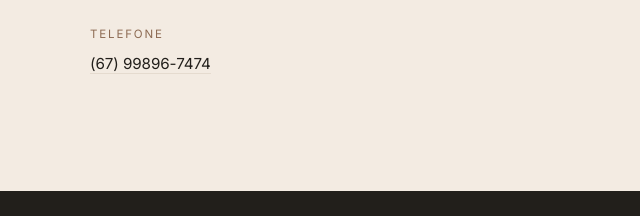
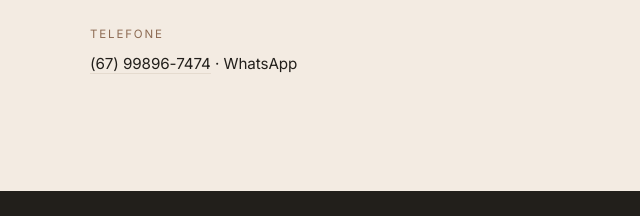
Before and after one commit to fernandommota/nataliago, a plain HTML site: page index.html in a window 1280 px wide. Shown: the part 5812-6028 px from the top of the page, 0-640 px from the left. Drawn offline with Linux system fonts and the light colour scheme.

Commit message:
Abre o WhatsApp ao clicar no telefone do contato
O número só atende por WhatsApp, então o tel: levava a uma ligação que
não seria atendida. O link agora usa a mesma mensagem dos outros botões.

Co-Authored-By: Claude Opus 5.5 <noreply@anthropic.com>

```diff
--- a/index.html
+++ b/index.html
@@ -365,7 +365,7 @@
           </div>
           <div>
             <dt>Telefone</dt>
-            <dd><a href="tel:+5567998967474">(67) 99896-7474</a></dd>
+            <dd><a href="https://wa.me/5567998967474?text=Ol%C3%A1%2C%20gostaria%20de%20marcar%20uma%20consulta%20com%20a%20Dra.%20Nat%C3%A1lia%20Toledo%20Borato%20Maia." target="_blank" rel="noopener">(67) 99896-7474</a> · WhatsApp</dd>
           </div>
         </dl>
       </div>
```
